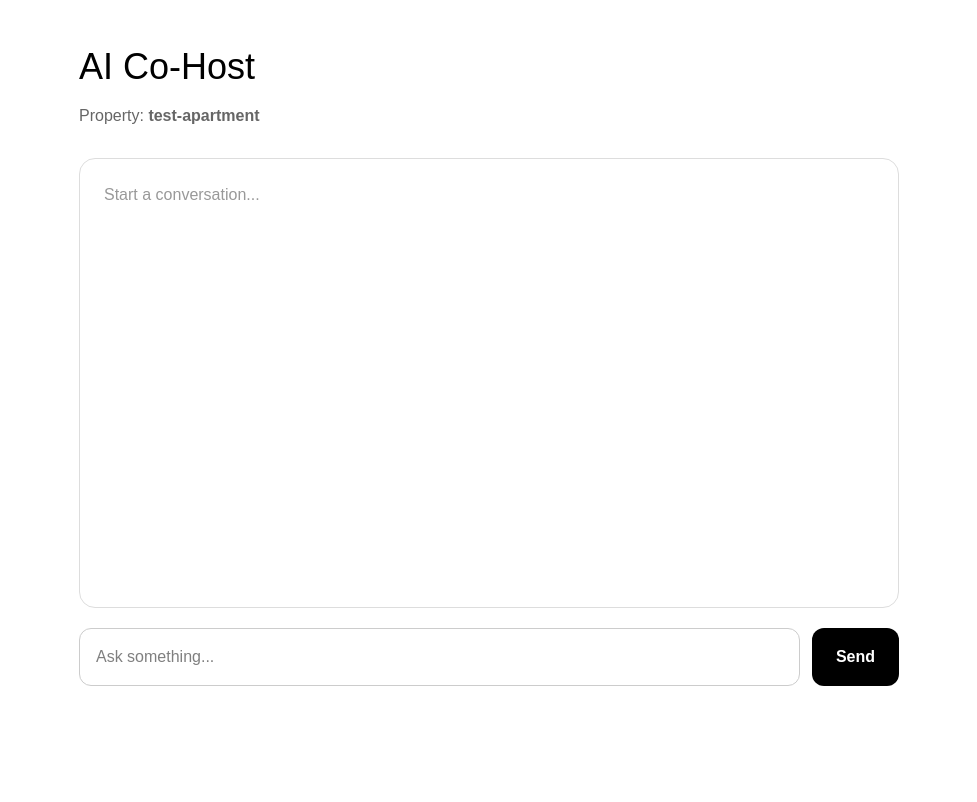
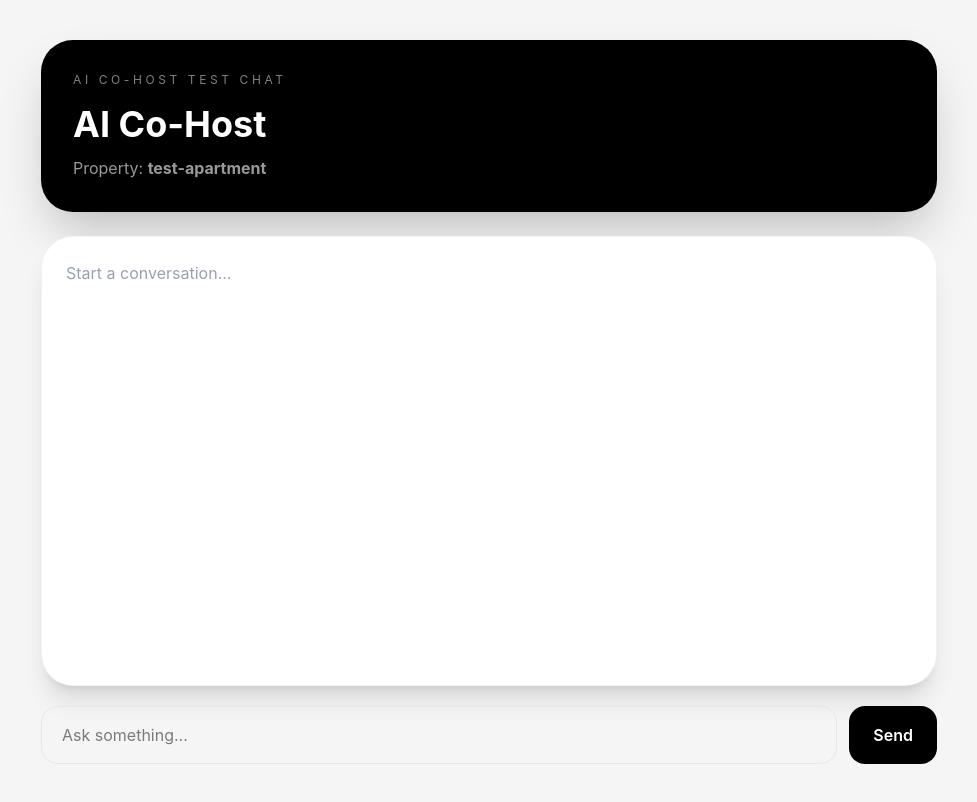
Before and after one commit to Devis84/ai-cohost-project, a Next.js app: page / in a window 1280 px wide. Shown: the whole page, without its empty margins (151-1128 px from the left). Built offline with nearby package versions, Linux system fonts and the light colour scheme.

Commit message:
Add auth system and improve AI test chat UI

```diff
--- /dev/null
+++ b/app/login/page.tsx
@@ -0,0 +1,90 @@
+'use client'
+
+import { useState } from 'react'
+import { useRouter, useSearchParams } from 'next/navigation'
+
+export default function LoginPage() {
+  const router = useRouter()
+  const searchParams = useSearchParams()
+
+  const redirect = searchParams.get('redirect') || '/dashboard'
+
+  const [email, setEmail] = useState('')
+  const [password, setPassword] = useState('')
+  const [error, setError] = useState('')
+
+  const login = () => {
+    setError('')
+
+    if (
+      email === process.env.NEXT_PUBLIC_ADMIN_EMAIL &&
+      password === process.env.NEXT_PUBLIC_ADMIN_PASSWORD
+    ) {
+      document.cookie =
+        'ai_cohost_auth=true; path=/; max-age=86400; SameSite=Lax'
+
+      router.push(redirect)
+      return
+    }
+
+    setError('Invalid email or password')
+  }
+
+  return (
+    <div className="min-h-screen bg-[#f5f5f5] flex items-center justify-center px-4">
+
+      <div className="bg-white rounded-[32px] shadow-xl border border-black/5 p-8 w-full max-w-md">
+
+        <div className="mb-8">
+
+          <div className="uppercase tracking-[0.3em] text-xs text-gray-400 mb-4">
+            AI CO-HOST
+          </div>
+
+          <h1 className="text-3xl font-bold mb-2">
+            Login
+          </h1>
+
+          <p className="text-gray-500">
+            Access your host dashboard.
+          </p>
+
+        </div>
+
+        <div className="space-y-4">
+
+          <input
+            className="w-full border border-gray-200 rounded-2xl p-4"
+            placeholder="Email"
+            value={email}
+            onChange={(e) => setEmail(e.target.value)}
+          />
+
+          <input
+            className="w-full border border-gray-200 rounded-2xl p-4"
+            placeholder="Password"
+            type="password"
+            value={password}
+            onChange={(e) => setPassword(e.target.value)}
+          />
+
+          {error && (
+            <div className="bg-red-50 border border-red-100 text-red-600 rounded-2xl p-4 text-sm">
+              {error}
+            </div>
+          )}
+
+          <button
+            onClick={login}
+            className="w-full bg-black text-white rounded-2xl p-4 font-semibold hover:opacity-90 transition"
+          >
+            Login
+          </button>
+
+        </div>
+
+      </div>
+
+    </div>
+  )
+}
--- a/app/page.tsx
+++ b/app/page.tsx
@@ -2,30 +2,23 @@
 
 import React, { useState } from "react";
 
+type Message = {
+  role: "user" | "assistant";
+  content: string;
+};
+
 export default function Page() {
-
   const [input, setInput] = useState("");
-
-  const [messages, setMessages] = useState<
-    { role: string; content: string }[]
-  >([]);
-
-  // TEST PROPERTY
+  const [messages, setMessages] = useState<Message[]>([]);
+  const [sending, setSending] = useState(false);
 
   const propertySlug = "test-apartment";
-
-  // SIMPLE CONVERSATION ID
-
-  const conversationId =
-    "conv_" + propertySlug;
+  const conversationId = "conv_" + propertySlug;
 
   async function sendMessage() {
+    if (!input.trim() || sending) return;
 
-    if (!input.trim()) return;
-
-    const userMessage = input;
-
-    // USER MESSAGE
+    const userMessage = input.trim();
 
     setMessages((prev) => [
       ...prev,
@@ -36,171 +29,125 @@ export default function Page() {
     ]);
 
     setInput("");
+    setSending(true);
 
     try {
-
       const res = await fetch("/api/chat", {
-
         method: "POST",
-
         headers: {
           "Content-Type": "application/json",
         },
-
         body: JSON.stringify({
-
           message: userMessage,
-
           propertySlug,
-
           conversationId,
-
         }),
       });
 
       const data = await res.json();
 
-      if (!data.reply) {
-
-        console.error("No reply from API");
-
-        return;
-      }
-
-      // AI MESSAGE
+      setMessages((prev) => [
+        ...prev,
+        {
+          role: "assistant",
+          content:
+            data.reply ||
+            "Sorry, I could not generate a reply right now.",
+        },
+      ]);
+    } catch (err) {
+      console.error("Fetch error:", err);
 
       setMessages((prev) => [
         ...prev,
         {
           role: "assistant",
-          content: data.reply,
+          content: "Sorry, something went wrong. Please try again.",
         },
       ]);
-
-    } catch (err) {
-
-      console.error("Fetch error:", err);
+    } finally {
+      setSending(false);
     }
   }
 
   return (
+    <div className="min-h-screen bg-[#f5f5f5] px-4 py-10">
+      <div className="max-w-4xl mx-auto">
+        <div className="bg-black text-white rounded-[32px] p-8 mb-6 shadow-2xl">
+          <div className="uppercase tracking-[0.3em] text-xs text-white/50 mb-4">
+            AI CO-HOST TEST CHAT
+          </div>
 
-    <div
-      style={{
-        padding: 40,
-        maxWidth: 900,
-        margin: "0 auto",
-        fontFamily: "sans-serif",
-      }}
-    >
-
-      <h1
-        style={{
-          fontSize: 36,
-          marginBottom: 10,
-        }}
-      >
+          <h1 className="text-4xl font-bold mb-3">
             AI Co-Host
           </h1>
 
-      <p
-        style={{
-          color: "#666",
-          marginBottom: 30,
-        }}
-      >
-        Property:
-        {" "}
-        <strong>{propertySlug}</strong>
+          <p className="text-white/60">
+            Property: <strong>{propertySlug}</strong>
           </p>
+        </div>
 
-      <div
-        style={{
-          border: "1px solid #ddd",
-          borderRadius: 16,
-          padding: 24,
-          minHeight: 450,
-          marginBottom: 20,
-          background: "#fff",
-        }}
-      >
-
+        <div className="bg-white rounded-[32px] shadow-xl border border-black/5 p-6 min-h-[450px] mb-5">
           {messages.length === 0 && (
-
-          <p style={{ color: "#999" }}>
+            <p className="text-gray-400">
               Start a conversation...
             </p>
           )}
 
           {messages.map((msg, i) => (
-
             <div
               key={i}
-            style={{
-              marginBottom: 20,
-            }}
+              className={`mb-5 ${
+                msg.role === "user" ? "text-right" : "text-left"
+              }`}
             >
+              <div
+                className={`inline-block max-w-[85%] rounded-2xl px-5 py-4 ${
+                  msg.role === "user"
+                    ? "bg-black text-white"
+                    : "bg-gray-100 text-black"
+                }`}
+              >
+                <div className="text-xs opacity-60 mb-2">
+                  {msg.role === "user" ? "You" : "AI"}
+                </div>
 
-            <strong>
-              {msg.role === "user"
-                ? "You"
-                : "AI"}
-              :
-            </strong>
-
-            <p
-              style={{
-                marginTop: 8,
-                lineHeight: 1.6,
-              }}
-            >
+                <p className="leading-relaxed whitespace-pre-line">
                   {msg.content}
                 </p>
-
+              </div>
             </div>
           ))}
 
+          {sending && (
+            <p className="text-gray-400">
+              AI is typing...
+            </p>
+          )}
         </div>
 
-      <div
-        style={{
-          display: "flex",
-          gap: 12,
-        }}
-      >
-
+        <div className="flex gap-3">
           <input
             value={input}
-          onChange={(e) =>
-            setInput(e.target.value)
+            onChange={(e) => setInput(e.target.value)}
+            onKeyDown={(e) => {
+              if (e.key === "Enter") {
+                sendMessage();
               }
+            }}
             placeholder="Ask something..."
-          style={{
-            flex: 1,
-            padding: 16,
-            borderRadius: 12,
-            border: "1px solid #ccc",
-            fontSize: 16,
-          }}
+            className="flex-1 border border-gray-200 rounded-2xl px-5 py-4 outline-none"
           />
 
           <button
             onClick={sendMessage}
-          style={{
-            padding: "16px 24px",
-            borderRadius: 12,
-            border: "none",
-            background: "black",
-            color: "white",
-            cursor: "pointer",
-            fontWeight: 600,
-          }}
+            disabled={sending}
+            className="bg-black text-white px-6 py-4 rounded-2xl font-semibold hover:opacity-90 transition disabled:opacity-50"
           >
             Send
           </button>
-
         </div>
-
+      </div>
     </div>
   );
 }
--- /dev/null
+++ b/components/LogoutButton.tsx
@@ -0,0 +1,24 @@
+'use client'
+
+import { useRouter } from 'next/navigation'
+
+export default function LogoutButton() {
+  const router = useRouter()
+
+  const logout = () => {
+
+    document.cookie =
+      'ai_cohost_auth=; path=/; expires=Thu, 01 Jan 1970 00:00:00 UTC; SameSite=Lax'
+
+    router.push('/login')
+  }
+
+  return (
+    <button
+      onClick={logout}
+      className="bg-red-500 hover:bg-red-600 text-white px-5 py-3 rounded-2xl transition"
+    >
+      Logout
+    </button>
+  )
+}
--- /dev/null
+++ b/middleware.ts
@@ -0,0 +1,47 @@
+import { NextResponse } from 'next/server'
+import type { NextRequest } from 'next/server'
+
+const AUTH_ENABLED =
+  process.env.NEXT_PUBLIC_AUTH_ENABLED === 'true'
+
+const protectedRoutes = [
+  '/dashboard',
+  '/host',
+  '/admin',
+]
+
+export function middleware(request: NextRequest) {
+  const { pathname } = request.nextUrl
+
+  if (!AUTH_ENABLED) {
+    return NextResponse.next()
+  }
+
+  const isProtectedRoute = protectedRoutes.some((route) =>
+    pathname.startsWith(route)
+  )
+
+  if (!isProtectedRoute) {
+    return NextResponse.next()
+  }
+
+  const authCookie =
+    request.cookies.get('ai_cohost_auth')?.value
+
+  if (authCookie === 'true') {
+    return NextResponse.next()
+  }
+
+  const loginUrl = new URL('/login', request.url)
+  loginUrl.searchParams.set('redirect', pathname)
+
+  return NextResponse.redirect(loginUrl)
+}
+
+export const config = {
+  matcher: [
+    '/dashboard/:path*',
+    '/host/:path*',
+    '/admin/:path*',
+  ],
+}
```
Lines whose indentation alone changed are shown as unchanged.
